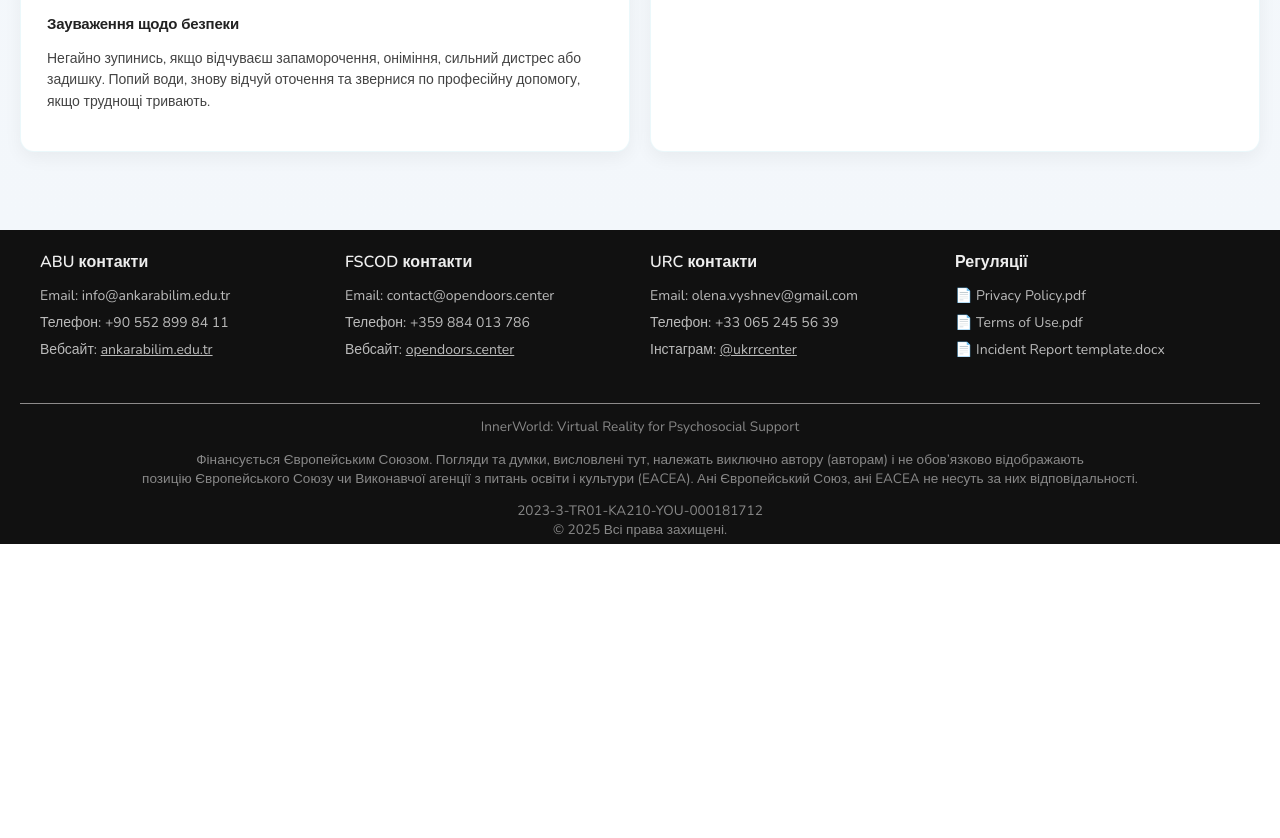
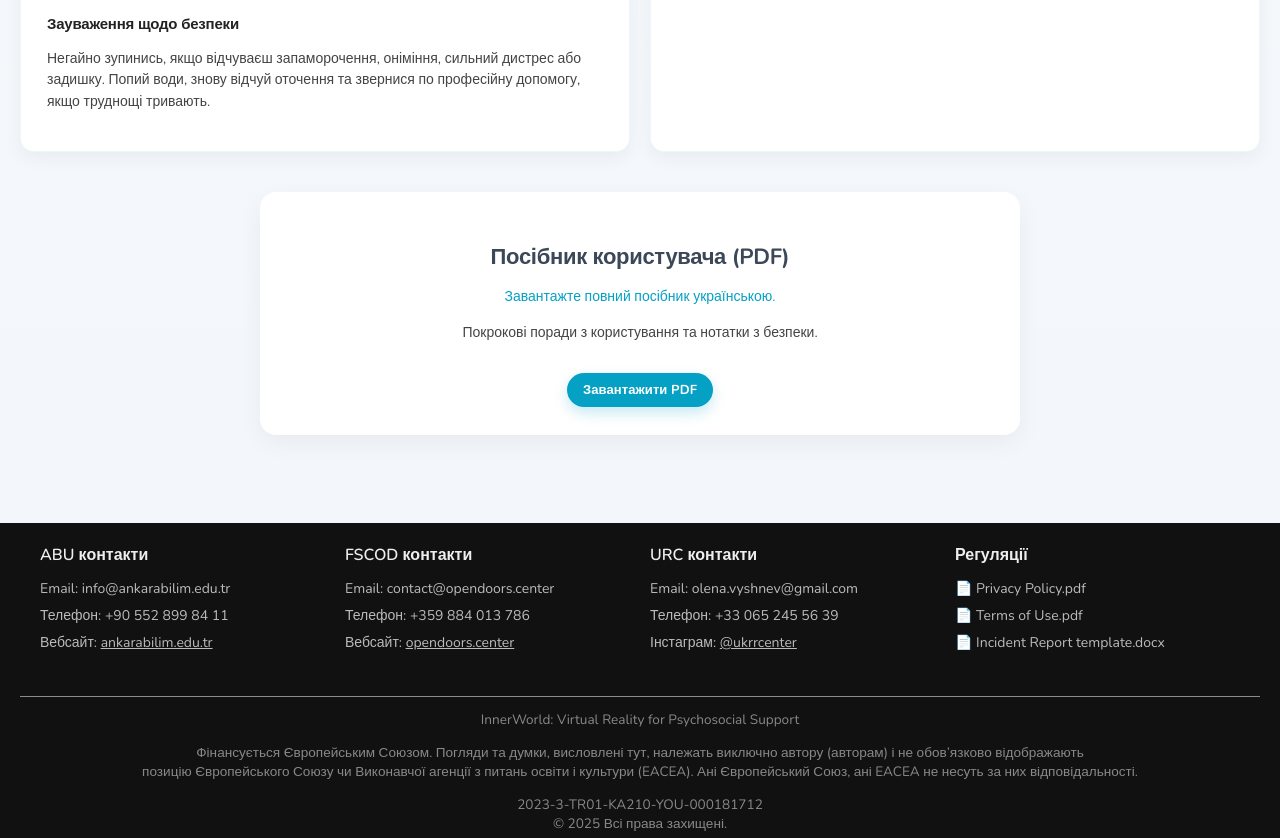
Before and after one commit to haldaniko/django-360vr-viewer, a Django app: page /guides/ in a window 1280 px wide. Shown: the part 1668-2506 px from the top of the page. Before the commit the page ends 2212 px from the top, so only its background shows below. Run offline with Django 5.2, Linux system fonts and the light colour scheme; some libraries are stand-ins or nearby versions.

Commit message:
add button for pdf download

```diff
--- a/static/css/video360.css
+++ b/static/css/video360.css
@@ -717,6 +717,53 @@ header {
     color: #111;
 }
 
+.guides__download {
+    max-width: 760px;
+    margin: 40px auto 10px;
+    padding: 0 20px;
+}
+
+.guide-card--download {
+    display: flex;
+    flex-direction: column;
+    align-items: center;
+    gap: 10px;
+    text-align: center;
+    border-radius: 16px;
+    padding: 28px 30px;
+    box-shadow: 0 8px 24px rgba(0, 0, 0, 0.05);
+    border: none;
+    transition: transform 0.2s ease, box-shadow 0.2s ease;
+}
+
+.guide-card__button {
+    display: inline-flex;
+    align-items: center;
+    justify-content: center;
+    padding: 8px 16px;
+    border-radius: 999px;
+    background: #04a1c4;
+    color: #ffffff;
+    font-weight: 700;
+    font-size: 13px;
+    letter-spacing: 0.1px;
+    box-shadow: 0 6px 14px rgba(4, 161, 196, 0.22);
+    transition: transform 0.2s ease, background-color 0.2s ease, box-shadow 0.2s ease;
+    margin-top: 6px;
+}
+
+.guide-card__button:hover,
+.guide-card__button:focus {
+    background: #038caf;
+    box-shadow: 0 8px 16px rgba(4, 161, 196, 0.28);
+    transform: translateY(-1px);
+}
+
+.guide-card__button:focus {
+    outline: 2px solid #04a1c4;
+    outline-offset: 3px;
+}
+
 @media (max-width: 900px) {
     .guides__grid {
         grid-template-columns: 1fr;
@@ -724,6 +771,10 @@ header {
 
     .guide-card {
         padding: 20px;
+    }
+
+    .guide-card--download {
+        align-items: center;
     }
 
     .guides__title {
--- a/templates/ukrainian/guides.html
+++ b/templates/ukrainian/guides.html
@@ -161,6 +161,17 @@
         <p>Фіксуйте присутність, рівень стресу, паузи, інциденти та передавайте серйозні випадки відповідно до протоколу.</p>
       </article>
     </div>
+
+    <div class="guides__download">
+      <article class="guide-card guide-card--download">
+        <div>
+          <h3>Посібник користувача (PDF)</h3>
+          <p class="subtitle">Завантажте повний посібник українською.</p>
+          <p>Покрокові поради з користування та нотатки з безпеки.</p>
+        </div>
+        <a class="guide-card__button" href="{% static 'docs/userguide/User Guide [UA].pdf' %}" download>Завантажити PDF</a>
+      </article>
+    </div>
   </section>
 
   <!-- Footer -->
```
Also changed, not shown: templates/bulgarian/guides.html (+11 -0 lines), templates/english/guides.html (+11 -0 lines), templates/french/guides.html (+11 -0 lines), templates/turkish/guides.html (+11 -0 lines).
